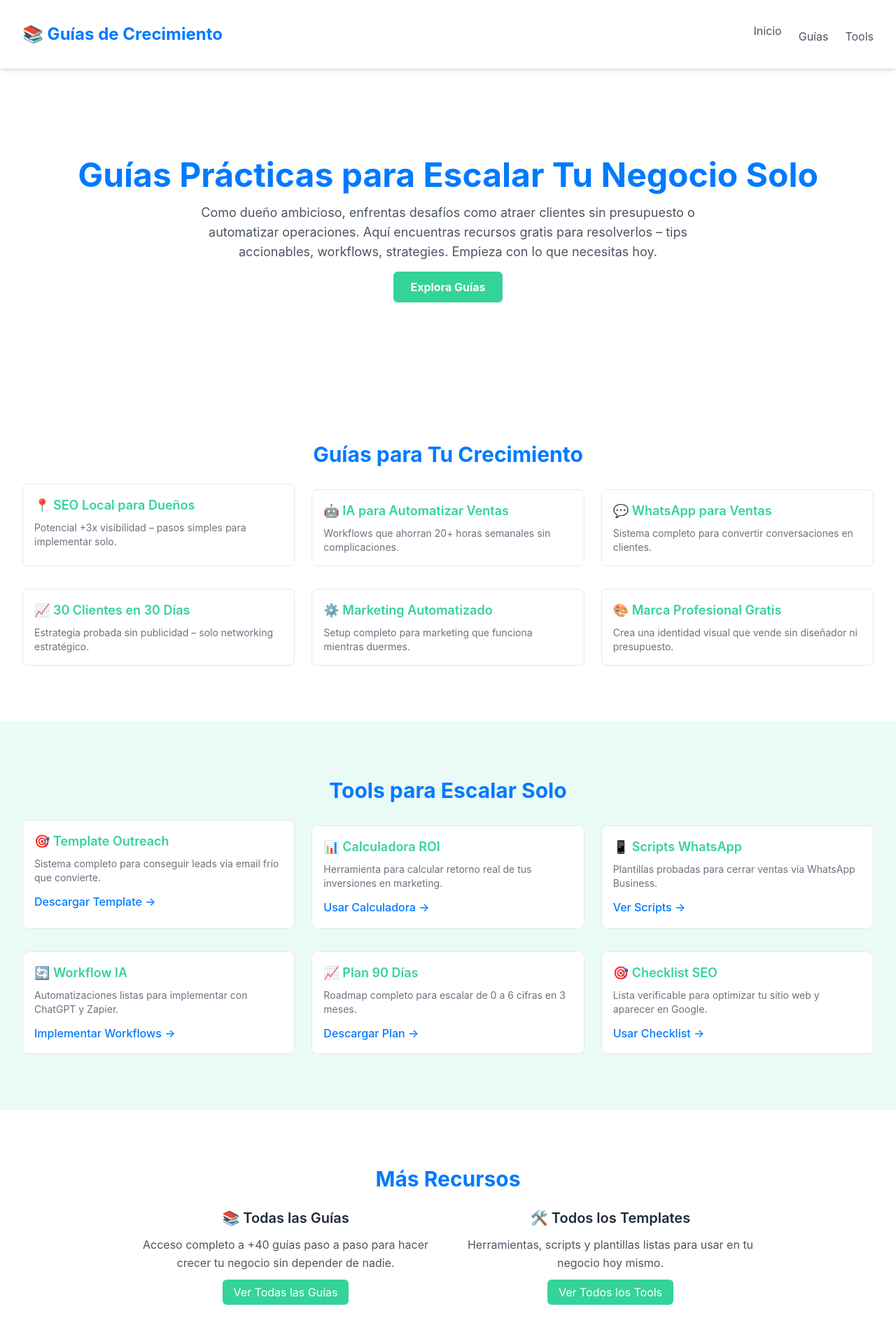
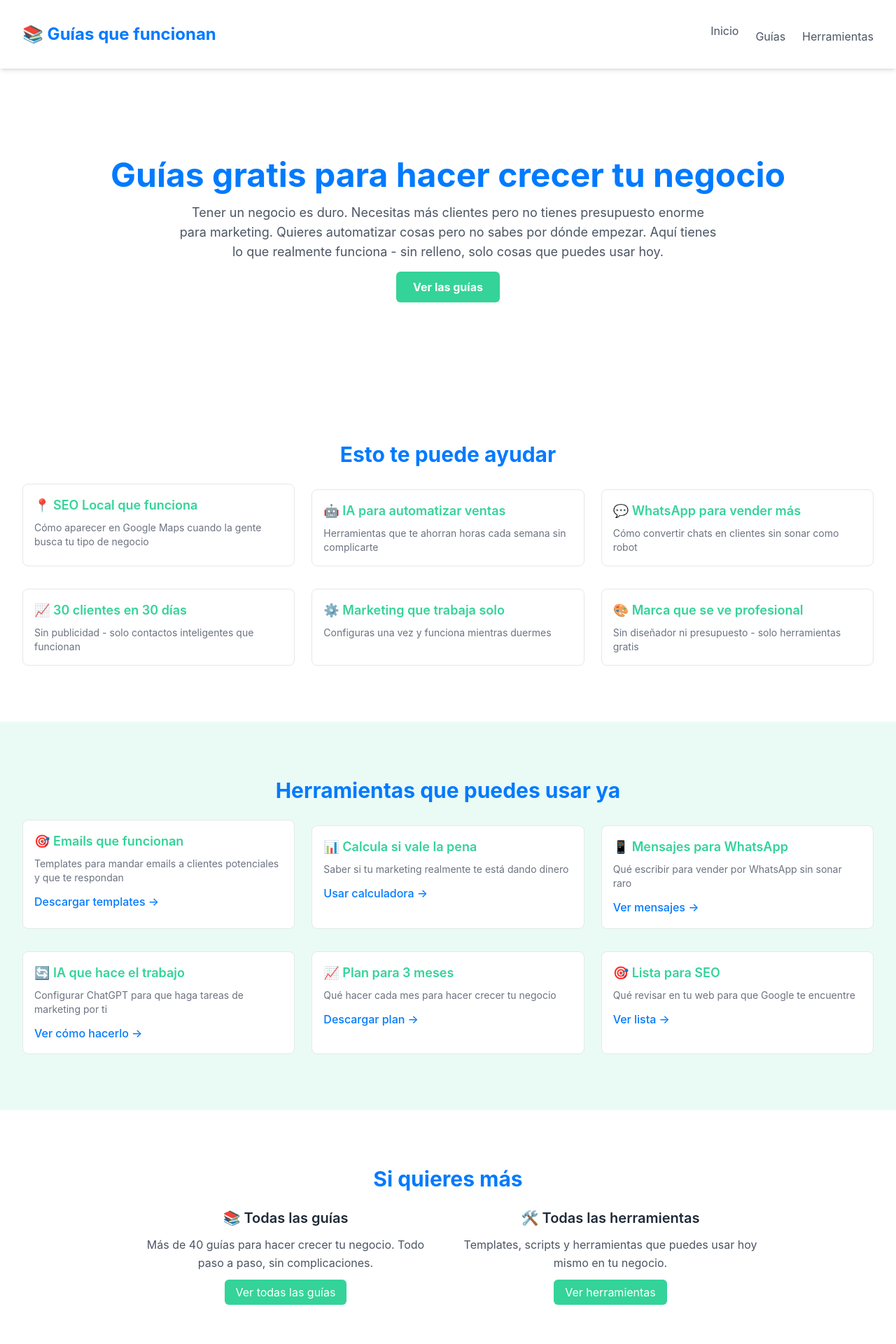
Before and after one commit to MagnusCole/aqxion, a Next.js app: page / in a window 1280 px wide. Shown: the top 1920 px of the page at 70% size. Built offline with nearby package versions, Linux system fonts and the light colour scheme.

Commit message:
refactor: Update titles and descriptions for clarity and consistency across templates and pages

```diff
--- a/src/app/layout.tsx
+++ b/src/app/layout.tsx
@@ -3,9 +3,9 @@ import Script from 'next/script';
 import "../styles/globals.css";
 
 export const metadata: Metadata = {
-  title: "Guías Gratis para Escalar Tu Negocio Solo",
-  description: "Recursos prácticos para dueños ambiciosos – automatiza, atrae clientes, crece sin costo.",
-  keywords: "guías negocio gratis, herramientas crecimiento, automatización marketing",
+  title: "Guías gratis para hacer crecer tu negocio",
+  description: "Herramientas y guías prácticas para conseguir más clientes y automatizar tu negocio sin gastar una fortuna.",
+  keywords: "guías negocio gratis, conseguir clientes, automatización marketing, herramientas negocio",
 };
 
 export default function RootLayout({
@@ -29,12 +29,12 @@ export default function RootLayout({
           <nav className="container mx-auto px-4 py-4">
             <div className="flex items-center justify-between">
               <a href="/" className="text-2xl font-bold text-blueTrust hover:text-greenValue transition-colors">
-                📚 Guías de Crecimiento
+                📚 Guías que funcionan
               </a>
               <ul className="flex space-x-6">
                 <li><a href="/" className="text-gray-600 hover:text-greenValue transition-colors">Inicio</a></li>
                 <li><a href="/blog" className="text-gray-600 hover:text-greenValue transition-colors">Guías</a></li>
-                <li><a href="/templates" className="text-gray-600 hover:text-greenValue transition-colors">Tools</a></li>
+                <li><a href="/templates" className="text-gray-600 hover:text-greenValue transition-colors">Herramientas</a></li>
               </ul>
             </div>
           </nav>
@@ -44,7 +44,7 @@ export default function RootLayout({
 
         <footer className="bg-gray-100 py-6 text-center text-gray-600 border-t">
           <div className="container mx-auto px-4">
-            <p>Recursos gratuitos para tu crecimiento. Disclaimer: Results hypothetical.</p>
+            <p>Todo gratis para ayudarte a hacer crecer tu negocio. Los resultados pueden variar.</p>
           </div>
         </footer>
       </body>
--- a/src/app/page.tsx
+++ b/src/app/page.tsx
@@ -21,14 +21,14 @@ export default function Home() {
       {/* Hero Section */}
       <section className="py-16 sm:py-24 text-center">
         <div className="container">
-          <h1 className="text-4xl sm:text-5xl text-blueTrust mb-4">Guías Prácticas para Escalar Tu Negocio Solo</h1>
+          <h1 className="text-4xl sm:text-5xl text-blueTrust mb-4">Guías gratis para hacer crecer tu negocio</h1>
           <p className="text-lg text-gray-600 max-w-3xl mx-auto mb-6">
-            Como dueño ambicioso, enfrentas desafíos como atraer clientes sin presupuesto o automatizar operaciones.
-            Aquí encuentras recursos gratis para resolverlos – tips accionables, workflows, strategies.
-            Empieza con lo que necesitas hoy.
+            Tener un negocio es duro. Necesitas más clientes pero no tienes presupuesto enorme para marketing.
+            Quieres automatizar cosas pero no sabes por dónde empezar.
+            Aquí tienes lo que realmente funciona - sin relleno, solo cosas que puedes usar hoy.
           </p>
           <a href="#guides" className="bg-greenValue text-white py-3 px-6 rounded-md font-bold hover:bg-blueTrust transition-colors">
-            Explora Guías
+            Ver las guías
           </a>
         </div>
       </section>
@@ -36,43 +36,43 @@ export default function Home() {
       {/* Guías para Tu Crecimiento */}
       <section id="guides" className="py-12">
         <div className="container">
-          <h2 className="text-3xl text-blueTrust mb-6 text-center">Guías para Tu Crecimiento</h2>
+          <h2 className="text-3xl text-blueTrust mb-6 text-center">Esto te puede ayudar</h2>
           <ul className="grid sm:grid-cols-2 lg:grid-cols-3 gap-6">
             <li className="p-4 border rounded-lg hover:shadow-md transition-shadow">
               <a href="/blog/google-maps-aparecer-top-3-zona-30-dias-2025" onClick={() => handleGuideClick('seo-local')} className="text-greenValue text-lg font-semibold hover:text-blueTrust">
-                📍 SEO Local para Dueños
+                📍 SEO Local que funciona
               </a>
-              <p className="text-sm text-gray-500 mt-2">Potencial +3x visibilidad – pasos simples para implementar solo.</p>
+              <p className="text-sm text-gray-500 mt-2">Cómo aparecer en Google Maps cuando la gente busca tu tipo de negocio</p>
             </li>
             <li className="p-4 border rounded-lg hover:shadow-md transition-shadow">
               <a href="/blog/ia-para-negocios-2025-herramientas-workflows" onClick={() => handleGuideClick('ia-workflows')} className="text-greenValue text-lg font-semibold hover:text-blueTrust">
-                🤖 IA para Automatizar Ventas
+                🤖 IA para automatizar ventas
               </a>
-              <p className="text-sm text-gray-500 mt-2">Workflows que ahorran 20+ horas semanales sin complicaciones.</p>
+              <p className="text-sm text-gray-500 mt-2">Herramientas que te ahorran horas cada semana sin complicarte</p>
             </li>
             <li className="p-4 border rounded-lg hover:shadow-md transition-shadow">
               <a href="/blog/como-convertir-whatsapp-maquina-ventas-sin-bots-2025" onClick={() => handleGuideClick('whatsapp-ventas')} className="text-greenValue text-lg font-semibold hover:text-blueTrust">
-                💬 WhatsApp para Ventas
+                💬 WhatsApp para vender más
               </a>
-              <p className="text-sm text-gray-500 mt-2">Sistema completo para convertir conversaciones en clientes.</p>
+              <p className="text-sm text-gray-500 mt-2">Cómo convertir chats en clientes sin sonar como robot</p>
             </li>
             <li className="p-4 border rounded-lg hover:shadow-md transition-shadow">
               <a href="/blog/guia-generar-30-clientes-30-dias-sin-publicar-2025" onClick={() => handleGuideClick('30-clientes')} className="text-greenValue text-lg font-semibold hover:text-blueTrust">
-                📈 30 Clientes en 30 Días
+                📈 30 clientes en 30 días
               </a>
-              <p className="text-sm text-gray-500 mt-2">Estrategia probada sin publicidad – solo networking estratégico.</p>
+              <p className="text-sm text-gray-500 mt-2">Sin publicidad - solo contactos inteligentes que funcionan</p>
             </li>
             <li className="p-4 border rounded-lg hover:shadow-md transition-shadow">
               <a href="/blog/automatizacion-marketing-pequenos-negocios-2025" onClick={() => handleGuideClick('marketing-automatizado')} className="text-greenValue text-lg font-semibold hover:text-blueTrust">
-                ⚙️ Marketing Automatizado
+                ⚙️ Marketing que trabaja solo
               </a>
-              <p className="text-sm text-gray-500 mt-2">Setup completo para marketing que funciona mientras duermes.</p>
+              <p className="text-sm text-gray-500 mt-2">Configuras una vez y funciona mientras duermes</p>
             </li>
             <li className="p-4 border rounded-lg hover:shadow-md transition-shadow">
               <a href="/blog/como-crear-marca-profesional-sin-gastar-diseno-2025" onClick={() => handleGuideClick('marca-profesional')} className="text-greenValue text-lg font-semibold hover:text-blueTrust">
-                🎨 Marca Profesional Gratis
+                🎨 Marca que se ve profesional
               </a>
-              <p className="text-sm text-gray-500 mt-2">Crea una identidad visual que vende sin diseñador ni presupuesto.</p>
+              <p className="text-sm text-gray-500 mt-2">Sin diseñador ni presupuesto - solo herramientas gratis</p>
             </li>
           </ul>
         </div>
@@ -81,48 +81,48 @@ export default function Home() {
       {/* Tools para Escalar Solo */}
       <section className="py-12 bg-greenValue/10">
         <div className="container">
-          <h2 className="text-3xl text-blueTrust mb-6 text-center">Tools para Escalar Solo</h2>
+          <h2 className="text-3xl text-blueTrust mb-6 text-center">Herramientas que puedes usar ya</h2>
           <ul className="grid sm:grid-cols-2 lg:grid-cols-3 gap-6">
             <li className="p-4 bg-white border rounded-lg hover:shadow-md transition-shadow">
-              <h3 className="text-greenValue text-lg font-semibold mb-2">🎯 Template Outreach</h3>
-              <p className="text-sm text-gray-500 mb-3">Sistema completo para conseguir leads vía email frío que convierte.</p>
+              <h3 className="text-greenValue text-lg font-semibold mb-2">🎯 Emails que funcionan</h3>
+              <p className="text-sm text-gray-500 mb-3">Templates para mandar emails a clientes potenciales y que te respondan</p>
               <a href="/templates/outreach-automatizado-sistema-completo-2025" className="text-blueTrust hover:underline font-medium">
-                Descargar Template →
+                Descargar templates →
               </a>
             </li>
             <li className="p-4 bg-white border rounded-lg hover:shadow-md transition-shadow">
-              <h3 className="text-greenValue text-lg font-semibold mb-2">📊 Calculadora ROI</h3>
-              <p className="text-sm text-gray-500 mb-3">Herramienta para calcular retorno real de tus inversiones en marketing.</p>
+              <h3 className="text-greenValue text-lg font-semibold mb-2">📊 Calcula si vale la pena</h3>
+              <p className="text-sm text-gray-500 mb-3">Saber si tu marketing realmente te está dando dinero</p>
               <a href="/templates/roi-calculator" className="text-blueTrust hover:underline font-medium">
-                Usar Calculadora →
+                Usar calculadora →
               </a>
             </li>
             <li className="p-4 bg-white border rounded-lg hover:shadow-md transition-shadow">
-              <h3 className="text-greenValue text-lg font-semibold mb-2">📱 Scripts WhatsApp</h3>
-              <p className="text-sm text-gray-500 mb-3">Plantillas probadas para cerrar ventas vía WhatsApp Business.</p>
+              <h3 className="text-greenValue text-lg font-semibold mb-2">📱 Mensajes para WhatsApp</h3>
+              <p className="text-sm text-gray-500 mb-3">Qué escribir para vender por WhatsApp sin sonar raro</p>
               <a href="/templates/whatsapp-scripts" className="text-blueTrust hover:underline font-medium">
-                Ver Scripts →
+                Ver mensajes →
               </a>
             </li>
             <li className="p-4 bg-white border rounded-lg hover:shadow-md transition-shadow">
-              <h3 className="text-greenValue text-lg font-semibold mb-2">🔄 Workflow IA</h3>
-              <p className="text-sm text-gray-500 mb-3">Automatizaciones listas para implementar con ChatGPT y Zapier.</p>
+              <h3 className="text-greenValue text-lg font-semibold mb-2">🔄 IA que hace el trabajo</h3>
+              <p className="text-sm text-gray-500 mb-3">Configurar ChatGPT para que haga tareas de marketing por ti</p>
               <a href="/templates/ia-workflows" className="text-blueTrust hover:underline font-medium">
-                Implementar Workflows →
+                Ver cómo hacerlo →
               </a>
             </li>
             <li className="p-4 bg-white border rounded-lg hover:shadow-md transition-shadow">
-              <h3 className="text-greenValue text-lg font-semibold mb-2">📈 Plan 90 Días</h3>
-              <p className="text-sm text-gray-500 mb-3">Roadmap completo para escalar de 0 a 6 cifras en 3 meses.</p>
+              <h3 className="text-greenValue text-lg font-semibold mb-2">📈 Plan para 3 meses</h3>
+              <p className="text-sm text-gray-500 mb-3">Qué hacer cada mes para hacer crecer tu negocio</p>
               <a href="/templates/plan-90-dias" className="text-blueTrust hover:underline font-medium">
-                Descargar Plan →
+                Descargar plan →
               </a>
             </li>
             <li className="p-4 bg-white border rounded-lg hover:shadow-md transition-shadow">
-              <h3 className="text-greenValue text-lg font-semibold mb-2">🎯 Checklist SEO</h3>
-              <p className="text-sm text-gray-500 mb-3">Lista verificable para optimizar tu sitio web y aparecer en Google.</p>
+              <h3 className="text-greenValue text-lg font-semibold mb-2">🎯 Lista para SEO</h3>
+              <p className="text-sm text-gray-500 mb-3">Qué revisar en tu web para que Google te encuentre</p>
               <a href="/templates/seo-checklist" className="text-blueTrust hover:underline font-medium">
-                Usar Checklist →
+                Ver lista →
               </a>
             </li>
           </ul>
@@ -132,24 +132,24 @@ export default function Home() {
       {/* Más Recursos */}
       <section className="py-12">
         <div className="container">
-          <h2 className="text-3xl text-blueTrust mb-6 text-center">Más Recursos</h2>
+          <h2 className="text-3xl text-blueTrust mb-6 text-center">Si quieres más</h2>
           <div className="grid md:grid-cols-2 gap-8 max-w-4xl mx-auto">
             <div className="text-center">
-              <h3 className="text-xl font-semibold text-gray-800 mb-3">📚 Todas las Guías</h3>
+              <h3 className="text-xl font-semibold text-gray-800 mb-3">📚 Todas las guías</h3>
               <p className="text-gray-600 mb-4">
-                Acceso completo a +40 guías paso a paso para hacer crecer tu negocio sin depender de nadie.
+                Más de 40 guías para hacer crecer tu negocio. Todo paso a paso, sin complicaciones.
               </p>
               <a href="/blog" className="bg-greenValue text-white py-2 px-4 rounded-md hover:bg-blueTrust transition-colors">
-                Ver Todas las Guías
+                Ver todas las guías
               </a>
             </div>
             <div className="text-center">
-              <h3 className="text-xl font-semibold text-gray-800 mb-3">🛠️ Todos los Templates</h3>
+              <h3 className="text-xl font-semibold text-gray-800 mb-3">🛠️ Todas las herramientas</h3>
               <p className="text-gray-600 mb-4">
-                Herramientas, scripts y plantillas listas para usar en tu negocio hoy mismo.
+                Templates, scripts y herramientas que puedes usar hoy mismo en tu negocio.
               </p>
               <a href="/templates" className="bg-greenValue text-white py-2 px-4 rounded-md hover:bg-blueTrust transition-colors">
-                Ver Todos los Tools
+                Ver herramientas
               </a>
             </div>
           </div>
--- a/src/app/templates/page.tsx
+++ b/src/app/templates/page.tsx
@@ -15,38 +15,38 @@ export default function TemplatesPage() {
   const templates: Template[] = [
     {
       slug: 'outreach-automatizado-sistema-completo-2025',
-      title: 'Template Outreach Completo',
-      description: 'Sistema completo para conseguir leads vía email frío que convierte. Incluye secuencias, seguimientos y scripts probados.',
+      title: 'Emails que funcionan',
+      description: 'Qué escribir para contactar clientes potenciales y que te respondan. Incluye ejemplos y seguimientos.',
       icon: '🎯'
     },
     {
       slug: 'roi-calculator',
-      title: 'Calculadora ROI Marketing',
-      description: 'Herramienta para calcular retorno real de tus inversiones en marketing digital y tradicional.',
+      title: 'Calcula si vale la pena',
+      description: 'Saber si tu marketing realmente te está dando dinero o solo te está costando.',
       icon: '📊'
     },
     {
       slug: 'whatsapp-scripts',
-      title: 'Scripts WhatsApp Ventas',
-      description: 'Plantillas probadas para cerrar ventas vía WhatsApp Business. Incluye objeciones comunes.',
+      title: 'Mensajes para WhatsApp',
+      description: 'Qué escribir para vender por WhatsApp sin sonar raro o agresivo.',
       icon: '📱'
     },
     {
       slug: 'ia-workflows',
-      title: 'Workflows IA Automatizados',
-      description: 'Automatizaciones listas para implementar con ChatGPT, Zapier y herramientas gratuitas.',
+      title: 'IA que hace el trabajo',
+      description: 'Cómo configurar ChatGPT para que haga tareas de marketing por ti.',
       icon: '🔄'
     },
     {
       slug: 'plan-90-dias',
-      title: 'Plan Crecimiento 90 Días',
-      description: 'Roadmap completo para escalar de 0 a 6 cifras en 3 meses. Incluye métricas y milestones.',
+      title: 'Plan para 3 meses',
+      description: 'Qué hacer cada mes para hacer crecer tu negocio sin perderte.',
       icon: '📈'
     },
     {
       slug: 'seo-checklist',
-      title: 'Checklist SEO Completo',
-      description: 'Lista verificable para optimizar tu sitio web y aparecer en Google. SEO técnico y contenido.',
+      title: 'Lista para SEO',
+      description: 'Qué revisar en tu web para que Google te encuentre más fácil.',
       icon: '🎯'
     }
   ];
@@ -54,11 +54,11 @@ export default function TemplatesPage() {
   return (
     <div className="container py-16">
       <h1 className="text-4xl font-bold text-blueTrust mb-4 text-center">
-        Tools para Escalar Solo
+        Herramientas que puedes usar ya
       </h1>
       <p className="text-lg text-gray-600 max-w-3xl mx-auto text-center mb-12">
-        Herramientas, plantillas y recursos listos para usar en tu negocio.
-        Todo gratuito, accionable y probado en empresas reales.
+        Templates, scripts y herramientas listas para tu negocio.
+        Todo gratis y probado en negocios reales.
       </p>
 
       <div className="grid md:grid-cols-2 lg:grid-cols-3 gap-8">
@@ -75,7 +75,7 @@ export default function TemplatesPage() {
               href={`/templates/${template.slug}`}
               className="inline-block bg-greenValue text-white py-2 px-4 rounded-md hover:bg-blueTrust transition-colors"
             >
-              Usar Template →
+              Usar esto →
             </Link>
           </div>
         ))}
@@ -83,16 +83,16 @@ export default function TemplatesPage() {
 
       <div className="mt-16 text-center">
         <h2 className="text-2xl font-bold text-blueTrust mb-4">
-          ¿Necesitas Más Recursos?
+          ¿Quieres más?
         </h2>
         <p className="text-gray-600 mb-6">
-          Explora nuestras guías paso a paso para implementar estas herramientas.
+          También tenemos guías paso a paso para implementar estas herramientas.
         </p>
         <Link
           href="/blog"
           className="bg-blueTrust text-white py-3 px-6 rounded-md hover:bg-greenValue transition-colors"
         >
-          Ver Todas las Guías
+          Ver las guías
         </Link>
       </div>
     </div>
```
Also changed, not shown: templates/outreach-automatizado-sistema-completo-2025.md (+16 -16 lines).
